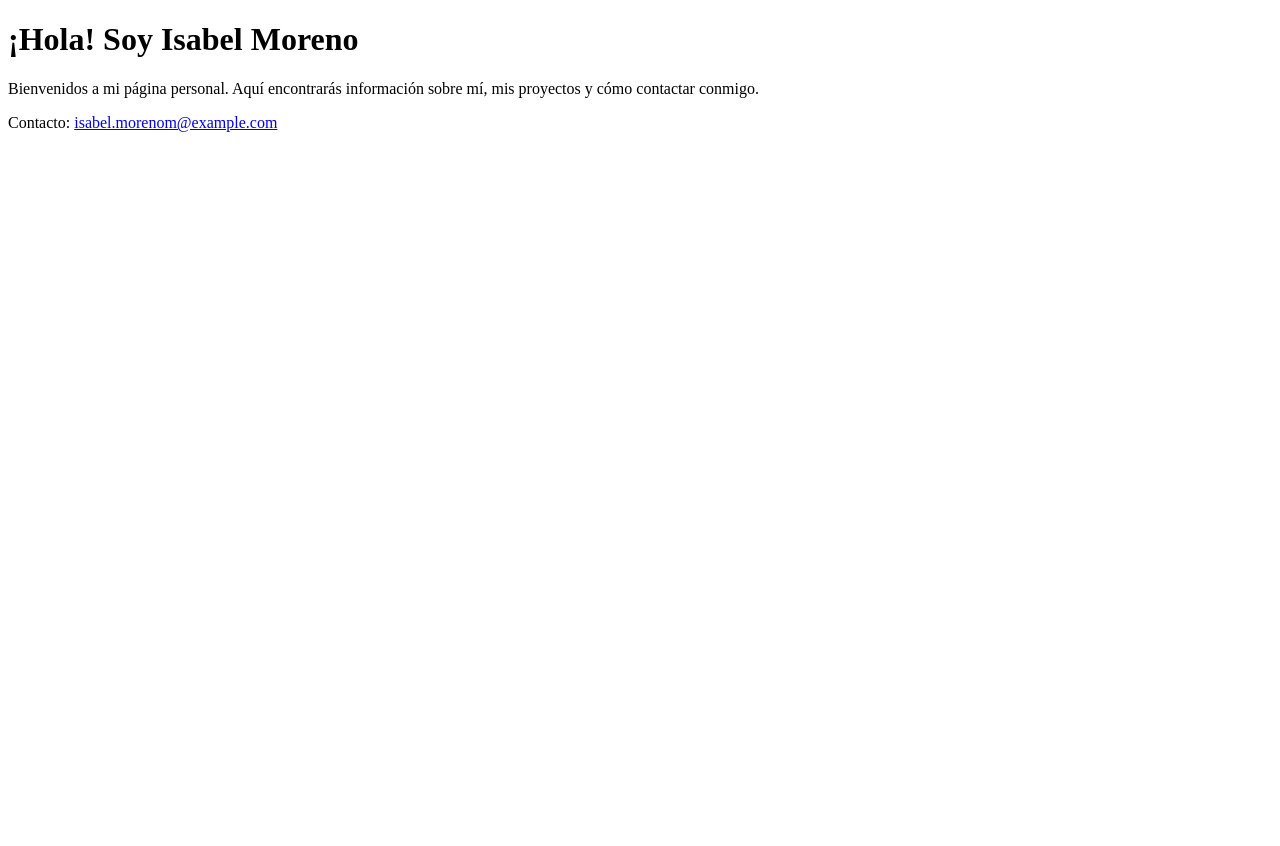
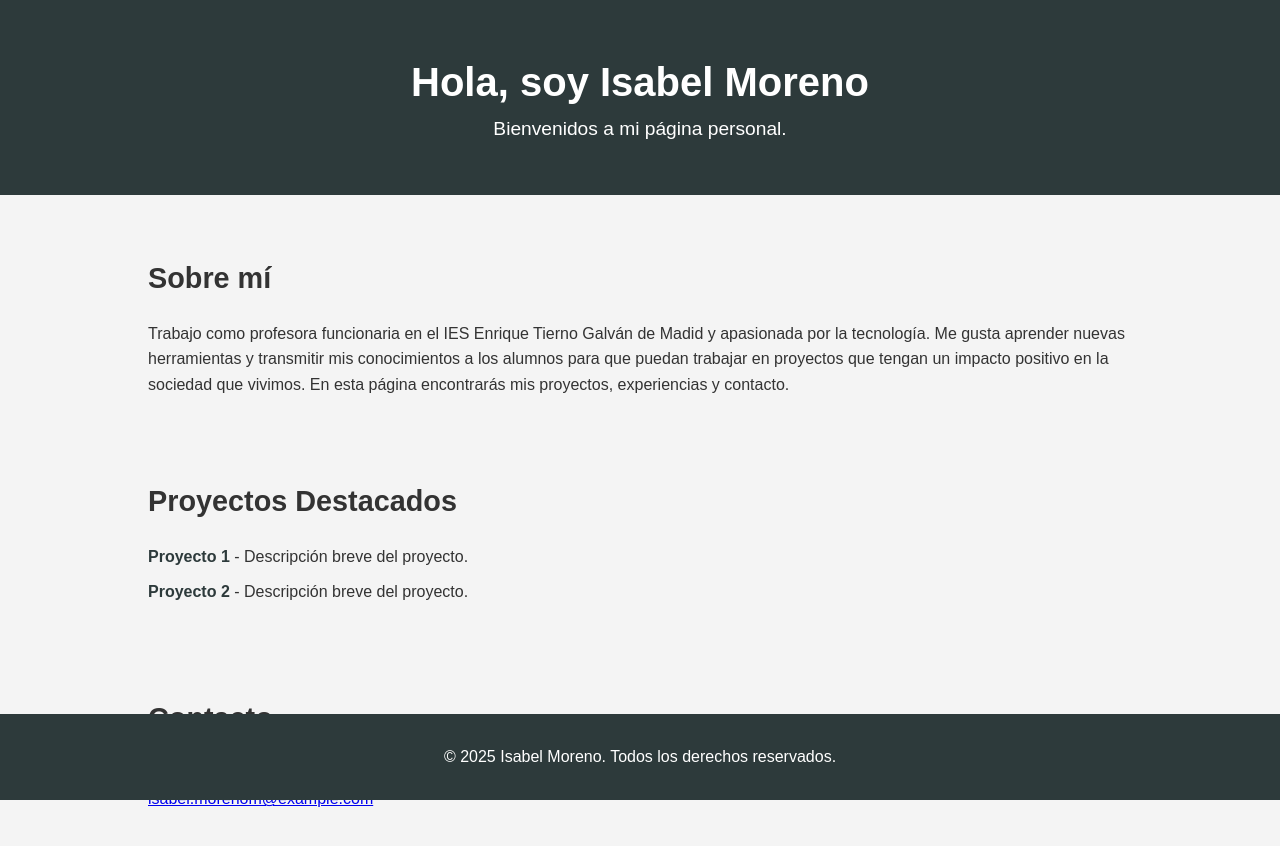
Before and after one commit to isabelmorenom/isabelmorenom.github.io, a plain HTML site: page index.html in a window 1280 px wide. Before the commit the page ends 800 px from the top, so only its background shows below. Drawn offline with Linux system fonts and the light colour scheme.

Commit message:
Agrega página personal

```diff
--- a/index.html
+++ b/index.html
@@ -3,17 +3,54 @@
 <head>
     <meta charset="UTF-8">
     <meta name="viewport" content="width=device-width, initial-scale=1.0">
-  <title>Bienvenidos a mi Página</title>
+    <meta name="description" content="Página personal de Isabel Moreno">
+    <title>Isabel Moreno - Página Personal</title>
+    <link rel="stylesheet" href="styles.css">
 </head>
 <body>
     <header>
-    <h1>¡Hola! Soy Isabel Moreno</h1>
+        <div class="container">
+            <h1>Hola, soy Isabel Moreno</h1>
+            <p>Bienvenidos a mi página personal.</p>
+        </div>
     </header>
-  <section>
-    <p>Bienvenidos a mi página personal. Aquí encontrarás información sobre mí, mis proyectos y cómo contactar conmigo.</p>
+
+    <section class="about">
+        <div class="container">
+            <h2>Sobre mí</h2>
+            <p>
+                Trabajo como profesora funcionaria en el IES Enrique Tierno Galván de Madid
+                y apasionada por la tecnología. Me gusta aprender nuevas herramientas y
+                transmitir mis conocimientos a los alumnos para que puedan trabajar en proyectos
+                que tengan un impacto positivo en la sociedad que vivimos.
+                En esta página encontrarás mis proyectos, experiencias y contacto.
+            </p>
+        </div>
     </section>
+
+    <section class="projects">
+        <div class="container">
+            <h2>Proyectos Destacados</h2>
+            <ul>
+                <li><a href="https://github.com/isabelmorenom/ExData_Project2" target="_blank">Proyecto 1</a> - Descripción breve del proyecto.</li>
+                <li><a href="https://github.com/isabelmorenom/ExData_Plotting1" target="_blank">Proyecto 2</a> - Descripción breve del proyecto.</li>
+
+            </ul>
+        </div>
+    </section>
+
+    <section class="contact">
+        <div class="container">
+            <h2>Contacto</h2>
+            <p>Si quieres ponerte en contacto conmigo, no dudes en escribirme al siguiente correo:</p>
+            <p><a href="mailto:maria.moreno39@educa.madrid.org">isabel.morenom@example.com</a></p>
+        </div>
+    </section>
+
     <footer>
-    <p>Contacto: <a href="mailto:maria.moreno39@educa.madrid.org">isabel.morenom@example.com</a></p>
+        <div class="container">
+            <p>&copy; 2025 Isabel Moreno. Todos los derechos reservados.</p>
+        </div>
     </footer>
 </body>
 </html>
--- /dev/null
+++ b/styles.css
@@ -0,0 +1,83 @@
+/* Reset de márgenes y padding */
+* {
+    margin: 0;
+    padding: 0;
+    box-sizing: border-box;
+}
+
+body {
+    font-family: Arial, sans-serif;
+    background-color: #f4f4f4;
+    color: #333;
+    line-height: 1.6;
+}
+
+.container {
+    width: 80%;
+    margin: 0 auto;
+    padding: 20px;
+}
+
+header {
+    background-color: #2d3a3b;
+    color: white;
+    padding: 30px 0;
+    text-align: center;
+}
+
+header h1 {
+    font-size: 2.5rem;
+}
+
+header p {
+    font-size: 1.2rem;
+}
+
+section {
+    margin: 40px 0;
+}
+
+h2 {
+    font-size: 1.8rem;
+    margin-bottom: 20px;
+}
+
+ul {
+    list-style-type: none;
+    padding: 0;
+}
+
+ul li {
+    margin: 10px 0;
+}
+
+ul li a {
+    text-decoration: none;
+    color: #2d3a3b;
+    font-weight: bold;
+}
+
+ul li a:hover {
+    color: #1e7b7b;
+}
+
+footer {
+    background-color: #2d3a3b;
+    color: white;
+    text-align: center;
+    padding: 10px 0;
+    position: fixed;
+    width: 100%;
+    bottom: 0;
+}
+
+/* Responsivo para móviles */
+@media (max-width: 768px) {
+    .container {
+        width: 90%;
+    }
+
+    header h1 {
+        font-size: 2rem;
+    }
+}
```
Lines whose indentation alone changed are shown as unchanged.
